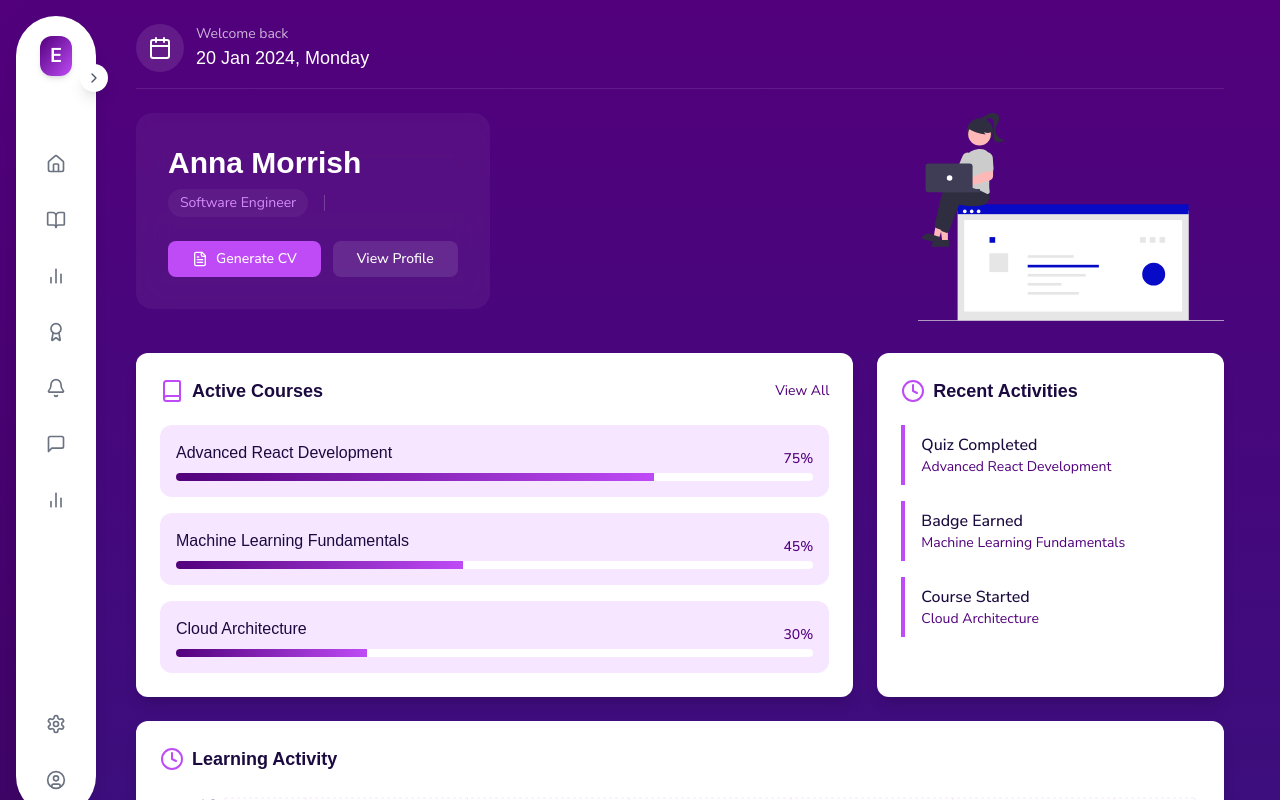
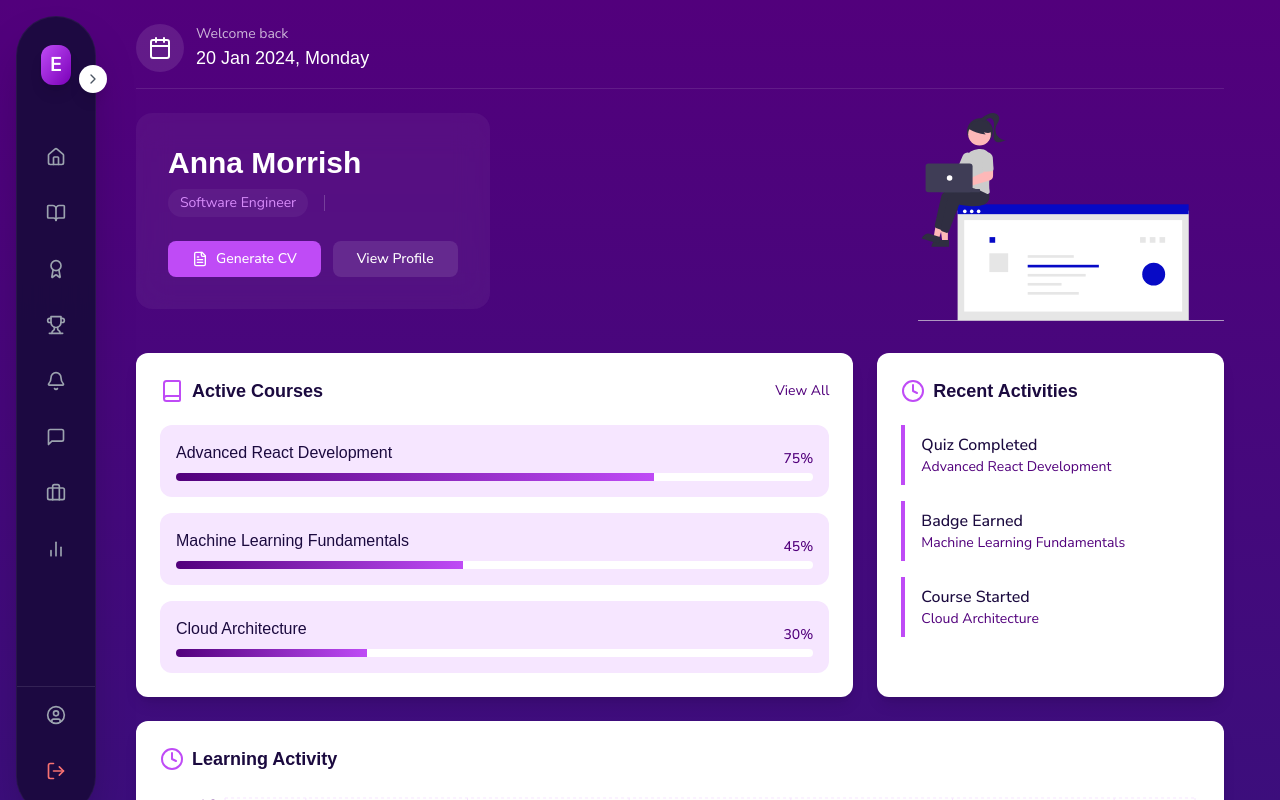
Before and after one commit to UdaraExcellyGen/excellygen-lms-frontend, a React (Vite) app: page /learner/dashboard in a window 1280 px wide. Both pictures are taken after a click on the button "Collapse sidebar". Shown: the top 800 px of the page. Built offline with nearby package versions, Linux system fonts and the light colour scheme; a web font is replaced by a local one.

Commit message:
update sidebar

```diff
--- a/src/App.tsx
+++ b/src/App.tsx
@@ -19,6 +19,7 @@ function App() {
           <Route path="/coordinator/analytics" element={<CourseCoordinatorAnalytics/>} />
           <Route path="/coordinator/dashboard" element={<CourseCoordinatorDashboard/>} />
           <Route path="/learner/dashboard" element={<SidebarProvider><LearnerDashboard/></SidebarProvider>} />
+          <Route path="/learner/dashboard" element={<SidebarProvider><LearnerDashboard/></SidebarProvider>} />
 
 
 
--- a/src/components/Layout/Sidebar/Layout/Layout.tsx
+++ b/src/components/Layout/Sidebar/Layout/Layout.tsx
@@ -1,7 +1,8 @@
 // src/components/Layout.tsx
 import React from 'react';
+import { useLocation } from 'react-router-dom';
+import Sidebar from '../Sidebar/SideBar';
 import { useSidebar } from '../contexts/SidebarContext';
-import SideBar from '../Sidebar/SideBar';
 
 interface LayoutProps {
   children: React.ReactNode;
@@ -9,20 +10,68 @@ interface LayoutProps {
 
 const Layout: React.FC<LayoutProps> = ({ children }) => {
   const { isCollapsed } = useSidebar();
+  const location = useLocation();
+
+  const getBackgroundColor = () => {
+    // Check for course learning pattern (/course/{id}/learn)
+    if (location.pathname.match(/^\/course\/\d+\/learn$/)) {
+      return 'bg-gradient-to-b from-[#52007C] to-[#34137C]';
+    }
+
+    // Check for course title pattern (/courses/{any title})
+    if (location.pathname.match(/^\/courses\/[^/]+$/)) {
+      return 'bg-gradient-to-b from-[#52007C] to-[#34137C]';
+    }
+
+    if (location.pathname.match(/^\/certificate\/[^/]+$/)) {
+      return 'bg-gradient-to-b from-[#52007C] to-[#34137C]';
+    }
+
+    // Handle other specific routes
+    switch (location.pathname) {
+      case '/settings':
+        return 'bg-gradient-to-b from-[#52007C] to-[#34137C]';
+      case '/learner/dashboard':
+        return 'bg-gradient-to-b from-[#52007C] to-[#34137C]';
+      case '/courses':
+        return 'bg-gradient-to-b from-[#52007C] to-[#34137C]';
+      case '/forum':
+        return 'bg-gradient-to-b from-[#52007C] to-[#34137C]';
+      case '/leaderboard':
+        return 'bg-gradient-to-b from-[#52007C] to-[#34137C]';
+      case '/certificate':
+        return 'bg-gradient-to-b from-[#52007C] to-[#34137C]';
+      case '/notifications':
+        return 'bg-gradient-to-b from-[#52007C] to-[#34137C]';
+      case '/profile':
+        return 'bg-gradient-to-b from-[#52007C] to-[#34137C]';
+      case '/analytics':
+        return 'bg-gradient-to-b from-[#52007C] to-[#34137C]';
+      case '/badges-rewards':
+        return 'bg-gradient-to-b from-[#52007C] to-[#34137C]';
+      case '/learner-projects':
+        return 'bg-gradient-to-b from-[#52007C] to-[#34137C]';
+      case '/cv':
+        return 'bg-gradient-to-b from-[#52007C] to-[#34137C]';
+      default:
+        return 'bg-[#52007C]';
+    }
+  };
 
   return (
-    <div className="flex min-h-screen bg-gradient-to-br from-[#52007C] to-[#1B0A3F]">
-      <SideBar />
-      <div
+    <div className={`flex min-h-screen ${getBackgroundColor()}`}>
+      <Sidebar />
+      <main
         className={`
           flex-1
           ${isCollapsed ? 'ml-20' : 'ml-72'}
           transition-all
           duration-500
+          relative
         `}
       >
-        {children}
-      </div>
+        <div className="relative">{children}</div>
+      </main>
     </div>
   );
 };
--- a/src/components/Layout/Sidebar/Sidebar/SideBar.tsx
+++ b/src/components/Layout/Sidebar/Sidebar/SideBar.tsx
@@ -1,78 +1,135 @@
-import React from 'react';
-import { Link, useLocation } from 'react-router-dom';
+import React, { useRef, useEffect } from 'react';
+import { Link, useLocation, useNavigate } from 'react-router-dom';
 import {
   ChevronLeft,
   BookOpen,
   Award,
   BarChart2,
-    Settings,
   Home,
   UserCircle,
   Search,
   MessageSquare,
-    Bell
+  Bell,
+  Trophy,
+  LogOut,
+  Briefcase
 } from 'lucide-react';
 import { useSidebar } from '../contexts/SidebarContext';
 
-const SideBar = () => {
+interface MenuItem {
+  title: string;
+  icon: any;
+  path: string;
+  onClick?: () => void;
+}
+
+const Sidebar = () => {
   const { isCollapsed, setIsCollapsed } = useSidebar();
   const location = useLocation();
+  const navigate = useNavigate();
+  const scrollContainerRef = useRef<HTMLDivElement>(null);
 
-    const learningMenuItems = [
+  // Scroll to active item
+  useEffect(() => {
+    if (scrollContainerRef.current) {
+      const activeElement = scrollContainerRef.current.querySelector('[data-active="true"]');
+      if (activeElement) {
+        // Scroll active element into view with padding
+        activeElement.scrollIntoView({
+          block: 'nearest',
+          inline: 'start',
+          behavior: 'smooth'
+        });
+      }
+    }
+  }, [location.pathname]);
+
+  const handleLogout = () => {
+    // Add your logout logic here
+    navigate('/login');
+  };
+
+  const learningMenuItems: MenuItem[] = [
     { title: 'Dashboard', icon: Home, path: '/student-dashboard' },
     { title: 'Courses', icon: BookOpen, path: '/courses' },
-        { title: 'Analytics', icon: BarChart2, path: '/analytics' },
   ];
 
-    const communityMenuItems = [
+  const communityMenuItems: MenuItem[] = [
     { title: 'Discussion Forum', icon: MessageSquare, path: '/forum' },
+    { title: 'Projects', icon: Briefcase, path: '/learner-projects' },
     { title: 'Leaderboard', icon: BarChart2, path: '/leaderboard' },
   ];
 
-    const progressMenuItems = [
-        { title: 'Certificates', icon: Award, path: '/certificates' },
+  const progressMenuItems: MenuItem[] = [
+    { title: 'Certificates', icon: Award, path: '/certificate' },
+    { title: 'Badges & Rewards', icon: Trophy, path: '/badges-rewards' },
     { title: 'Notifications', icon: Bell, path: '/notifications' },
   ];
 
-    const bottomMenuItems = [
-        { title: 'Settings', icon: Settings, path: '/settings' },
+  const bottomMenuItems: MenuItem[] = [
     { title: 'Profile', icon: UserCircle, path: '/profile' },
+    {
+      title: 'Logout',
+      icon: LogOut,
+      path: '/',
+      onClick: handleLogout
+    }
   ];
 
-    const isActivePath = (path) => {
+  const isActivePath = (path: string) => {
     return location.pathname === path;
   };
 
-    const renderMenuSection = (items, title) => (
+  const renderMenuSection = (items: MenuItem[], title: string) => (
     <div className="mb-6">
       {!isCollapsed && (
-                <p className="px-4 mb-2 text-xs font-semibold text-gray-400 uppercase">{title}</p>
+        <p className="px-4 mb-2 text-xs font-semibold text-[#D68BF9] uppercase tracking-wider">
+          {title}
+        </p>
       )}
-            {items.map((item, index) => (
+      {items.map((item, index) => {
+        const isActive = isActivePath(item.path);
+        return (
           <Link
             key={index}
             to={item.path}
+            onClick={item.onClick}
+            data-active={isActive}
             className={`w-full flex items-center rounded-xl px-4 py-3 mb-2
-                        transition-all duration-300 group hover:bg-gray-50
-                        ${isActivePath(item.path) ? 'bg-[#F6E6FF] text-[#52007C]' : 'text-gray-600'}`}
+              transition-all duration-300 group
+              ${isActive
+                ? 'bg-gradient-to-r from-[#F6E6FF] to-[#F0D6FF] text-[#52007C]'
+                : 'hover:bg-white/5 text-gray-300'}`}
+            aria-current={isActive ? 'page' : undefined}
           >
-                    <item.icon className="h-5 w-5 text-gray-500 group-hover:text-[#52007C]" />
+            <item.icon
+              className={`h-5 w-5 transition-colors duration-300 ${
+                isActive
+                  ? 'text-[#52007C]'
+                  : 'text-gray-400 group-hover:text-[#D68BF9]'
+              }`}
+              aria-hidden="true"
+            />
             {!isCollapsed && (
               <span className={`ml-3 text-sm font-medium transition-colors duration-300
-                            ${isActivePath(item.path) ? 'text-[#52007C]' : 'text-gray-700'}`}>
+                ${isActive
+                  ? 'text-[#52007C]'
+                  : 'text-gray-300 group-hover:text-[#D68BF9]'}`}>
                 {item.title}
               </span>
             )}
           </Link>
-            ))}
+        );
+      })}
     </div>
   );
 
   return (
     <div className="fixed top-0 left-0 h-full p-4 z-[100]">
       <div
-                className={`h-screen bg-white shadow-lg transition-all duration-500 ease-in-out
-                    relative flex flex-col rounded-[42px]
+        className={`h-screen bg-[#1B0A3F]/95 backdrop-blur-lg shadow-2xl
+          transition-all duration-500 ease-in-out
+          relative flex flex-col rounded-[42px] border border-white/5
           ${isCollapsed ? 'w-20' : 'w-72'}`}
       >
         {/* Collapse Button */}
@@ -80,6 +137,7 @@ const SideBar = () => {
           onClick={() => setIsCollapsed(!isCollapsed)}
           className="absolute -right-3 top-12 bg-white shadow-lg rounded-full p-1.5
             hover:bg-gray-50 transition-all duration-300 hover:scale-110 z-50"
+          aria-label={isCollapsed ? "Expand sidebar" : "Collapse sidebar"}
         >
           <ChevronLeft
             className={`h-4 w-4 text-gray-600 transition-transform duration-500
@@ -88,107 +146,179 @@ const SideBar = () => {
         </button>
 
         {/* Logo Area */}
-                <Link to="/dashboard" className="h-20 flex items-center px-6">
+        <div className="flex-shrink-0 py-4">
+          <Link to="/student-dashboard" className="h-16 flex items-center px-6" aria-label="ExcellyGen Dashboard">
             {!isCollapsed ? (
               <div className="flex items-center space-x-3">
-                            <div className="w-10 h-10 bg-gradient-to-br from-[#52007C] to-[#BF4BF6]
-                                rounded-xl flex items-center justify-center shadow-md">
+                <div className="w-10 h-10 bg-gradient-to-br from-[#BF4BF6] to-[#7A00B8]
+                  rounded-xl flex items-center justify-center shadow-lg">
                   <span className="text-white font-bold text-xl">E</span>
                 </div>
-                            <span className="font-bold text-xl bg-gradient-to-r from-[#1B0A3F] to-[#52007C]
+                <span className="font-bold text-xl bg-gradient-to-r from-white to-[#D68BF9]
                   bg-clip-text text-transparent">ExcellyGen</span>
               </div>
             ) : (
-                        <div className="w-10 h-10 bg-gradient-to-br from-[#52007C] to-[#BF4BF6]
-                            rounded-xl flex items-center justify-center shadow-md mx-auto">
+              <div className="w-10 h-10 bg-gradient-to-br from-[#BF4BF6] to-[#7A00B8]
+                rounded-xl flex items-center justify-center shadow-lg mx-auto">
                 <span className="text-white font-bold text-xl">E</span>
               </div>
             )}
           </Link>
 
           {/* Search Bar */}
-                <div className="px-4 mt-6">
+          <div className="px-4 mt-4 mb-4">
             <div className={`relative ${isCollapsed ? 'hidden' : 'block'}`}>
+              <label htmlFor="sidebar-search" className="sr-only">Search</label>
               <input
+                id="sidebar-search"
                 type="text"
                 placeholder="Search..."
-                            className="w-full px-4 py-2 rounded-xl bg-gray-50 border-none
+                className="w-full px-4 py-2 rounded-xl bg-white/5 border border-white/10
                   focus:ring-2 focus:ring-[#BF4BF6] focus:ring-opacity-50
-                                placeholder-gray-400 text-sm transition-all duration-300"
+                  placeholder-gray-400 text-white text-sm transition-all duration-300"
               />
-                        <Search className="absolute right-3 top-2.5 h-4 w-4 text-gray-400" />
+              <Search className="absolute right-3 top-2.5 h-4 w-4 text-gray-400" aria-hidden="true" />
+            </div>
           </div>
         </div>
 
-                {/* Main Navigation */}
-                <nav className="flex-1 mt-6 px-4 overflow-y-auto">
+        {/* Main Navigation - Scrollable with fixed bottom area */}
+        <div className="flex flex-col h-full overflow-hidden">
           {isCollapsed ? (
-                        // Collapsed view - show only icons with even spacing
+            // Collapsed view
             <div className="flex flex-col h-full">
-                            <div className="flex-1 flex flex-col justify-start space-y-4">
-                                {[...learningMenuItems, ...progressMenuItems, ...communityMenuItems].map((item, index) => (
+              {/* Scrollable menu items */}
+              <div
+                ref={scrollContainerRef}
+                className="flex-1 overflow-y-auto px-4 scrollbar-thin scrollbar-thumb-[#BF4BF6]/20 scrollbar-track-transparent hover:scrollbar-thumb-[#BF4BF6]/40"
+                style={{ scrollbarWidth: 'thin' }}
+                role="navigation"
+              >
+                <div className="flex flex-col space-y-4 py-2">
+                  {[...learningMenuItems, ...progressMenuItems, ...communityMenuItems].map((item, index) => {
+                    const isActive = isActivePath(item.path);
+                    return (
                       <Link
                         key={index}
                         to={item.path}
+                        onClick={item.onClick}
+                        data-active={isActive}
                         className={`flex items-center justify-center rounded-xl p-2.5
-                                            transition-all duration-300 group hover:bg-gray-50
-                                            ${isActivePath(item.path) ? 'bg-[#F6E6FF]' : ''}`}
+                          transition-all duration-300 group
+                          ${isActive
+                            ? 'bg-gradient-to-r from-[#F6E6FF] to-[#F0D6FF]'
+                            : 'hover:bg-white/5'}`}
+                        aria-current={isActive ? 'page' : undefined}
                       >
-                                        <item.icon className={`h-5 w-5 ${
-                                            isActivePath(item.path) ? 'text-[#52007C]' : 'text-gray-500 group-hover:text-[#52007C]'
-                                        }`} />
+                        <item.icon
+                          className={`h-5 w-5 ${
+                            isActive
+                              ? 'text-[#52007C]'
+                              : 'text-gray-400 group-hover:text-[#D68BF9]'
+                          }`}
+                          aria-hidden="true"
+                        />
+                        <span className="sr-only">{item.title}</span>
                       </Link>
-                                ))}
+                    );
+                  })}
                 </div>
-                            <div className="space-y-4 mb-4">
-                                {bottomMenuItems.map((item, index) => (
+              </div>
+
+              {/* Fixed bottom menu items */}
+              <div className="mt-auto px-4 pb-6 pt-2 border-t border-white/10">
+                <div className="space-y-4">
+                  {bottomMenuItems.map((item, index) => {
+                    const isActive = isActivePath(item.path);
+                    return (
                       <Link
                         key={index}
                         to={item.path}
+                        onClick={item.onClick}
                         className={`flex items-center justify-center rounded-xl p-2.5
-                                            transition-all duration-300 group hover:bg-gray-50
-                                            ${isActivePath(item.path) ? 'bg-[#F6E6FF]' : ''}`}
+                          transition-all duration-300 group
+                          ${isActive
+                            ? 'bg-gradient-to-r from-[#F6E6FF] to-[#F0D6FF]'
+                            : 'hover:bg-white/5'}`}
+                        aria-current={isActive ? 'page' : undefined}
                       >
-                                        <item.icon className={`h-5 w-5 ${
-                                            isActivePath(item.path) ? 'text-[#52007C]' : 'text-gray-500 group-hover:text-[#52007C]'
-                                        }`} />
+                        <item.icon
+                          className={`h-5 w-5 ${
+                            isActive
+                              ? 'text-[#52007C]'
+                              : item.title === 'Logout'
+                                ? 'text-red-400 group-hover:text-red-500'
+                                : 'text-gray-400 group-hover:text-[#D68BF9]'
+                          }`}
+                          aria-hidden="true"
+                        />
+                        <span className="sr-only">{item.title}</span>
                       </Link>
-                                ))}
+                    );
+                  })}
+                </div>
               </div>
             </div>
           ) : (
-                        // Expanded view - show sections with titles and full menu items
+            // Expanded view
             <>
+              {/* Scrollable menu sections */}
+              <div
+                ref={scrollContainerRef}
+                className="flex-1 overflow-y-auto px-4 scrollbar-thin scrollbar-thumb-[#BF4BF6]/20 scrollbar-track-transparent hover:scrollbar-thumb-[#BF4BF6]/40"
+                style={{ scrollbarWidth: 'thin' }}
+                role="navigation"
+              >
                 {renderMenuSection(learningMenuItems, 'Learning')}
                 {renderMenuSection(progressMenuItems, 'Progress')}
                 {renderMenuSection(communityMenuItems, 'Community')}
-                        </>
-                    )}
-                </nav>
+              </div>
 
-                {/* Bottom Section */}
-                {!isCollapsed && (
-                    <div className="px-4 py-4 mt-auto border-t border-gray-100">
-                        {bottomMenuItems.map((item, index) => (
+              {/* Fixed bottom menu */}
+              <div className="mt-auto px-4 pb-6 pt-2 border-t border-white/10 flex-shrink-0">
+                {bottomMenuItems.map((item, index) => {
+                  const isActive = isActivePath(item.path);
+                  return (
                     <Link
                       key={index}
                       to={item.path}
+                      onClick={item.onClick}
                       className={`w-full flex items-center rounded-xl px-4 py-3 mb-2
-                                    transition-all duration-300 group hover:bg-gray-50
-                                    ${isActivePath(item.path) ? 'bg-[#F6E6FF] text-[#52007C]' : 'text-gray-600'}`}
+                        transition-all duration-300 group
+                        ${isActive
+                          ? 'bg-gradient-to-r from-[#F6E6FF] to-[#F0D6FF] text-[#52007C]'
+                          : 'hover:bg-white/5 text-gray-300'}`}
+                      aria-current={isActive ? 'page' : undefined}
                     >
-                                <item.icon className="h-5 w-5 text-gray-500 group-hover:text-[#52007C]" />
-                                <span className={`ml-3 text-sm font-medium transition-colors duration-300
-                                    ${isActivePath(item.path) ? 'text-[#52007C]' : 'text-gray-700'}`}>
+                      <item.icon
+                        className={`h-5 w-5 ${
+                          isActive
+                            ? 'text-[#52007C]'
+                            : item.title === 'Logout'
+                              ? 'text-red-400 group-hover:text-red-500'
+                              : 'text-gray-400 group-hover:text-[#D68BF9]'
+                        }`}
+                        aria-hidden="true"
+                      />
+                      <span className={`ml-3 text-sm font-medium
+                        ${isActive
+                          ? 'text-[#52007C]'
+                          : item.title === 'Logout'
+                            ? 'text-red-400 group-hover:text-red-500'
+                            : 'text-gray-300 group-hover:text-[#D68BF9]'}`}
+                      >
                         {item.title}
                       </span>
                     </Link>
-                        ))}
+                  );
+                })}
               </div>
+            </>
           )}
+        </div>
       </div>
     </div>
   );
 };
 
-export default SideBar;
+export default Sidebar;
```
Lines whose indentation alone changed are shown as unchanged.
